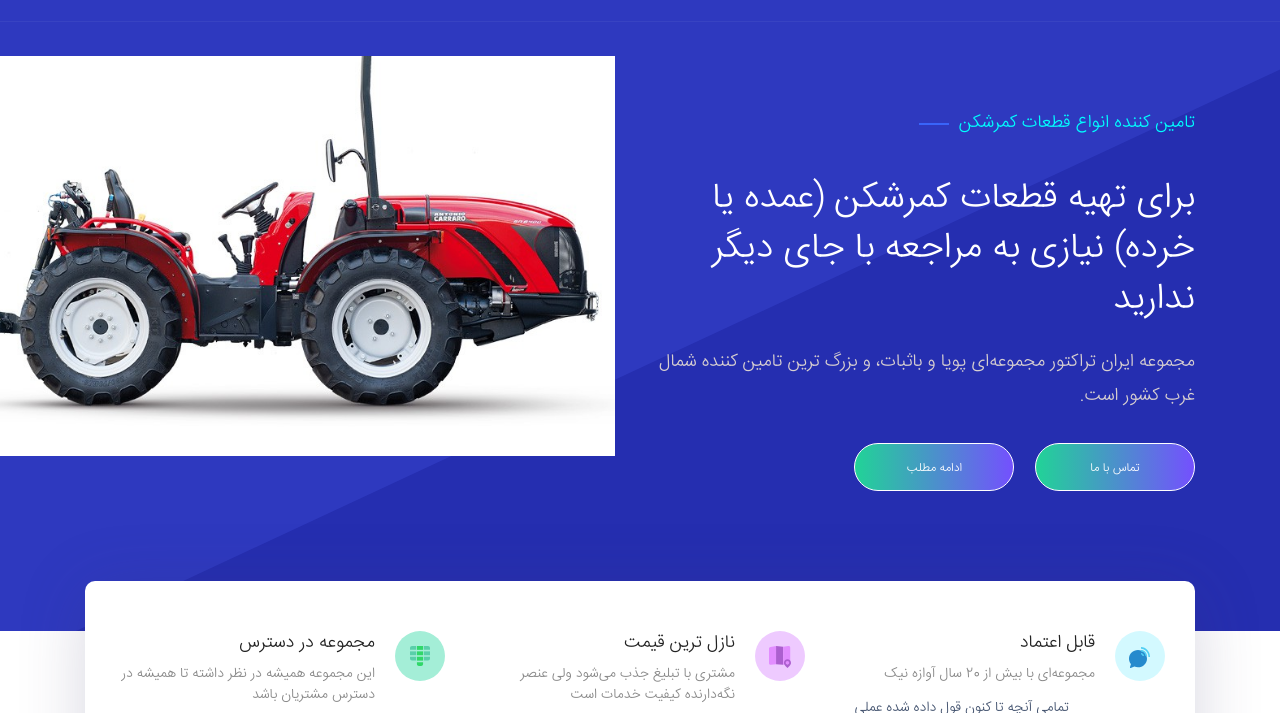
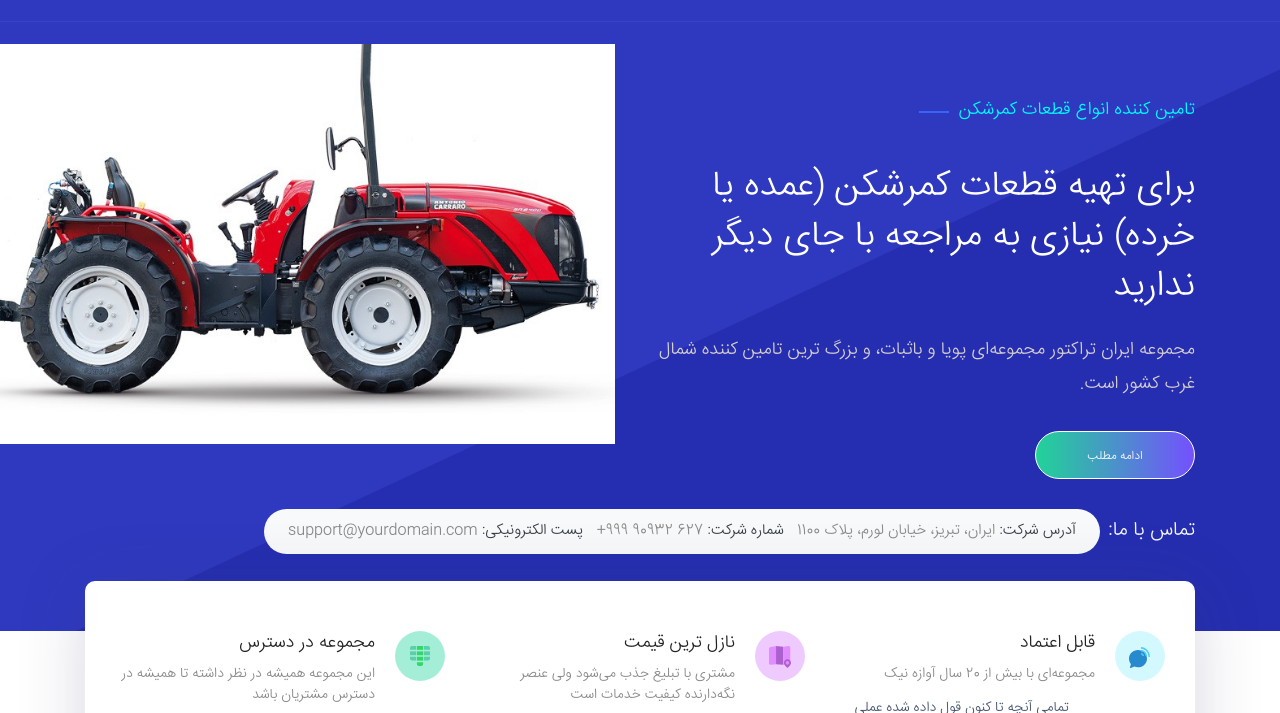
Before and after one commit to EhsanTheMor/tractor, a plain HTML site: page index.html in a window 1280 px wide. Shown: the part 69-782 px from the top of the page. Drawn offline with Linux system fonts and the light colour scheme; files whose address does not match are found by name.

Commit message:
Add: contact us to the hero section.

```diff
--- a/index.html
+++ b/index.html
@@ -89,7 +89,7 @@
     <section class="hero-section blue-bg relative section-padding" id="home">
       <div class="hero-section-content">
         <div class="container h-100">
-          <div class="row h-100 mb-50 align-items-center">
+          <div class="row h-100 align-items-center">
             <!-- Welcome Content -->
             <div class="col-12 col-lg-6 col-md-12">
               <div class="welcome-content">
@@ -107,13 +107,30 @@
                   تامین کننده شمال غرب کشور است.
                 </p>
                 <div class="dream-btn-group wow fadeInUp" data-wow-delay="0.4s">
-                  <a href="#" class="btn more-btn mr-3">تماس با ما</a>
                   <a href="#" class="btn more-btn"> ادامه مطلب</a>
                 </div>
               </div>
             </div>
             <div class="col-lg-6 col-md-12">
               <div class="main-ilustration main-ilustration-5"></div>
+            </div>
+          </div>
+          <div class="col-12 mt-30 px-0">
+            <div class="d-flex align-items-center">
+              <!-- Content Info -->
+              <h5 class="mb-0 ml-2 text-light" dir="rtl">تماس با ما:</h5>
+              <div
+                class="d-flex bg-light p-2 px-4"
+                style="border-radius: 50px;"
+                style="width: fit-content"
+                dir="rtl"
+              >
+                <p class="mb-0"><span class="text-dark">آدرس شرکت: </span>ایران، تبریز، خیابان لورم، پلاک 1100</p>
+                &nbsp;&nbsp;&nbsp;
+                <p class="mb-0"><span class="text-dark">شماره شرکت: </span>627 90932 999+</p>
+                &nbsp;&nbsp;&nbsp;
+                <p class="mb-0"><span class="text-dark">پست الکترونیکی: </span>support@yourdomain.com</p>
+              </div>
             </div>
           </div>
         </div>
```
